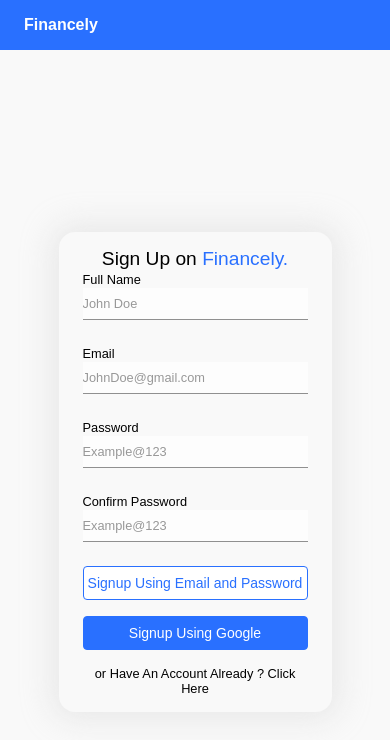
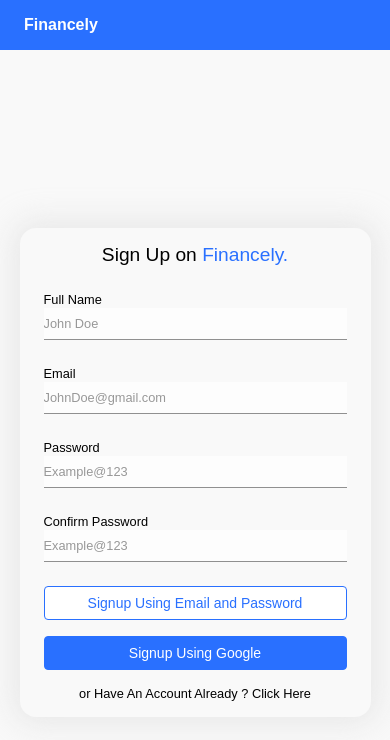
Before and after one commit to gurmeet1011/Financely, a React (Vite) app: page / in a window 390 px wide. Shown: the top 740 px of the page. Built offline with nearby package versions, Linux system fonts and the light colour scheme; no server answers.

Commit message:
make signup/login page respnsive for mobile view

```diff
--- a/src/components/SignupSignin/styles.css
+++ b/src/components/SignupSignin/styles.css
@@ -1,18 +1,21 @@
-.signup-wrapper{
+.signup-wrapper {
     padding: 1rem 1.5rem;
-    border-radius:1rem ;
-    box-shadow:var(--shadow);
-    width: 70%;
+    border-radius: 1rem;
+    box-shadow: var(--shadow);
+    width: 90%;
     max-width: 450px;
+    min-width: 280px;
     height: auto;
 }
 
-.title{
+.title {
     font-size: 1.2rem;
     text-align: center;
     font-weight: 500;
+    margin-bottom: 1.5rem; /* Added spacing between title and input fields */
 }
-.p-login{
+
+.p-login {
     text-align: center;
     font-weight: 300;
     font-size: 0.8rem;
```
